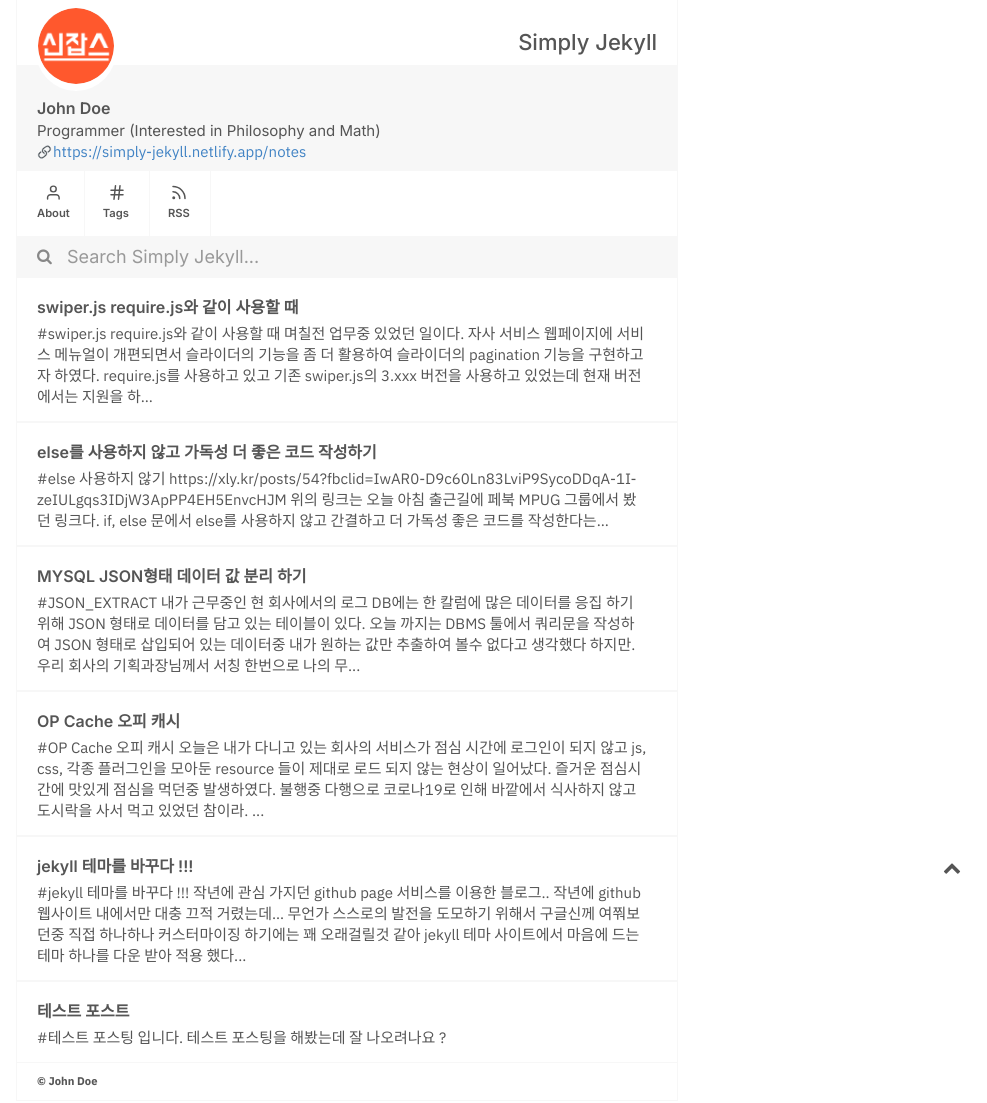
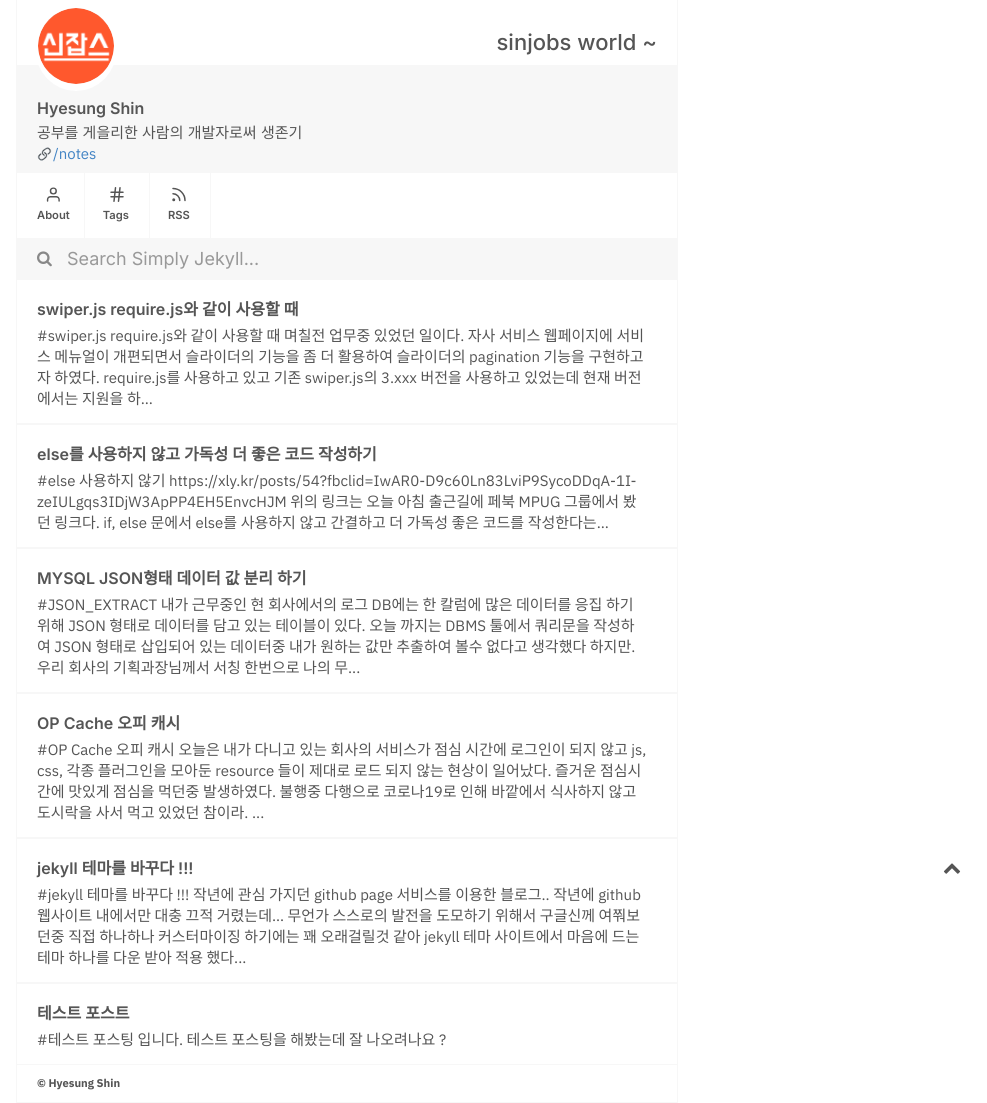
Before and after one commit to songskysun/songskysung.github.io, a Jekyll site: the page built from index.md, in a window 1280 px wide. Shown: the whole page, without its empty margins (293-1280 px from the left). Built offline with Jekyll 4.4.1, drawn with Linux system fonts in a browser that asks for light colours.

Commit message:
Update _config.yml

```diff
--- a/_config.yml
+++ b/_config.yml
@@ -1,12 +1,12 @@
-title: Simply Jekyll
-name: John Doe
-user_description: Programmer (Interested in Philosophy and Math)
-notes_url: "https://simply-jekyll.netlify.app"
+title: sinjobs world ~
+name: Hyesung Shin
+user_description:  공부를 게을리한 사람의 개발자로써 생존기
+#notes_url: ""
 profile_pic: /assets/img/profile.png
 favicon: /assets/img/favicon.png
-copyright_name: John Doe
-baseurl: "/" # the subpath of your site, e.g. /blog
-url: "https://simply-jekyll.netlify.app/" # the base hostname & protocol for your site, e.g. http://example.com
+copyright_name: songskysun
+baseurl: "https://sinjobs.tistory.com" # the subpath of your site, e.g. /blog
+url: "" # the base hostname & protocol for your site, e.g. http://example.com
 encoding: utf-8
 
 # Build settings
```
